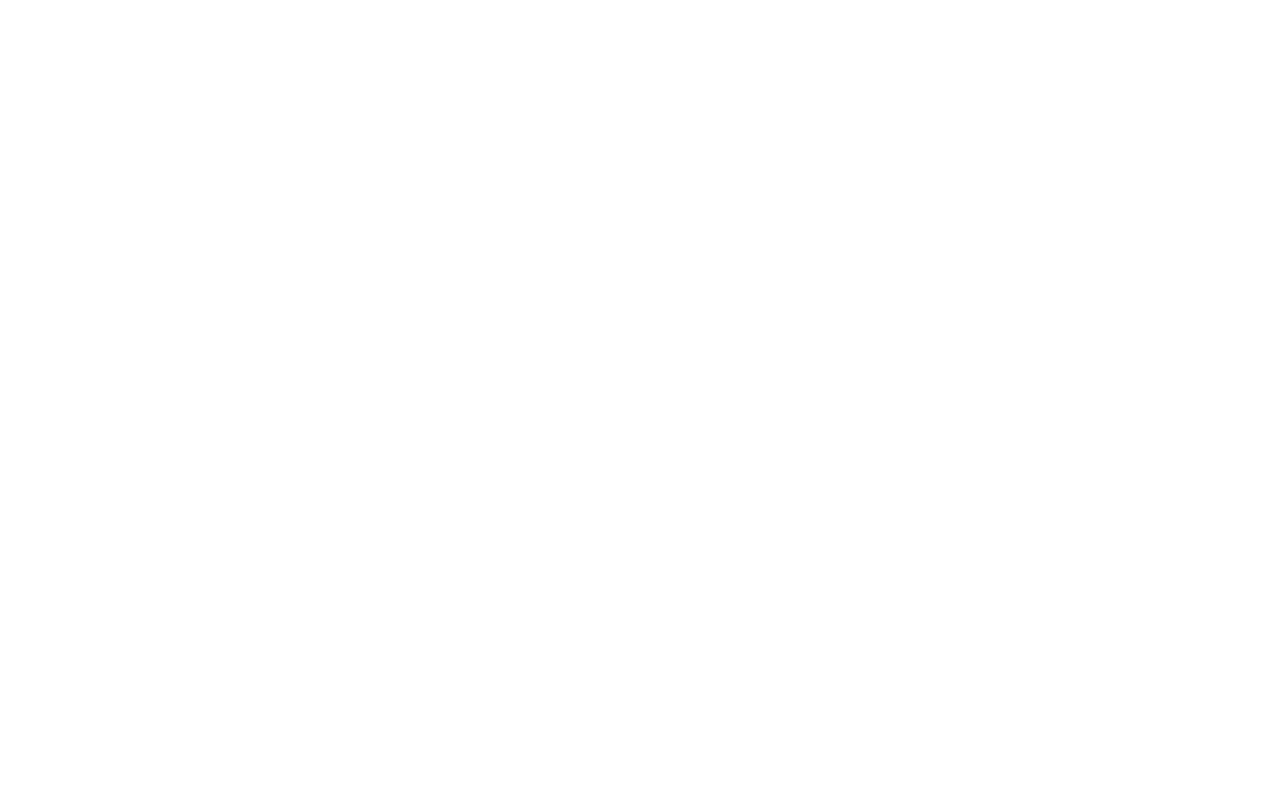
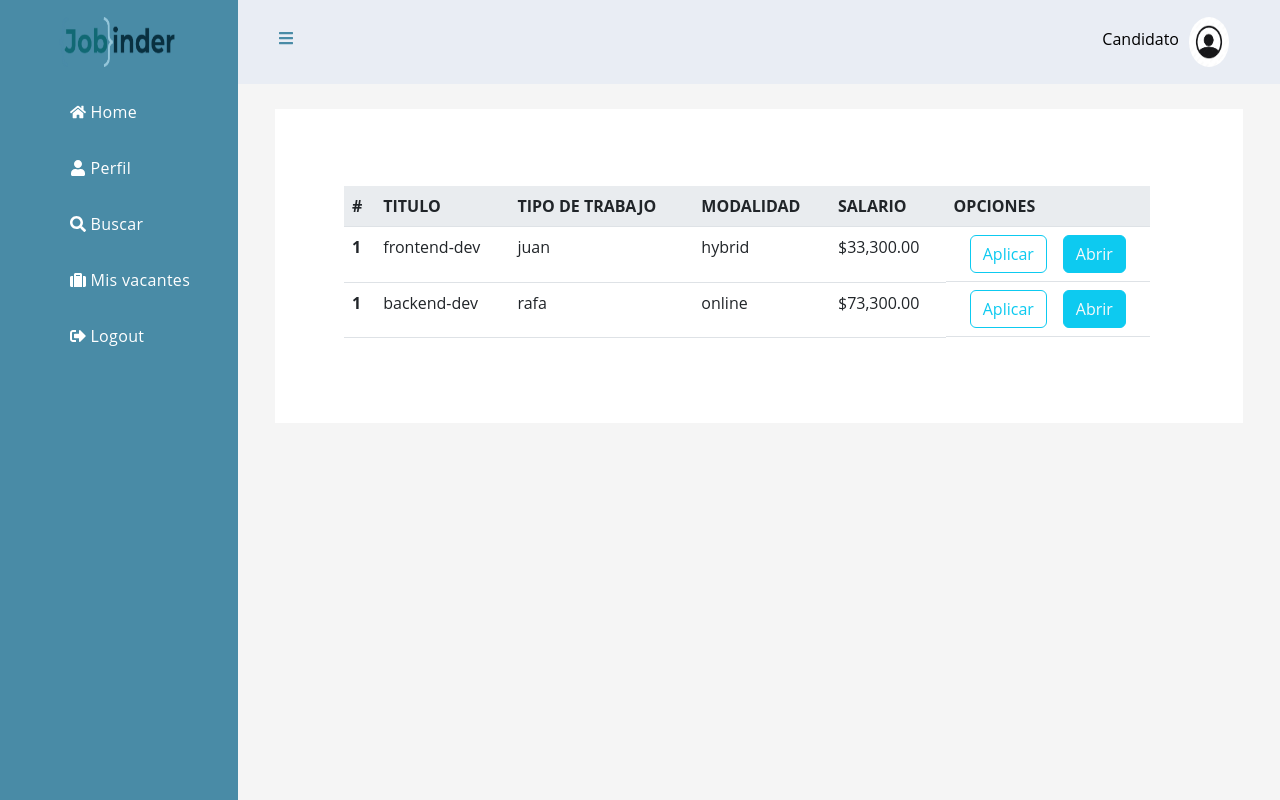
Before and after one commit to MASC95/Kodemia23g, a React (Create React App) app: page /dashboard-candidato/SearchList in a window 1280 px wide. Before the commit this address had no page. Built offline with nearby package versions, Linux system fonts and the light colour scheme.

Commit message:
nuevos cambios

```diff
--- a/src/App.js
+++ b/src/App.js
@@ -17,12 +17,13 @@ import ProfileRecruiter from './componentes/Recruiter/Profile/ProfileRecruiter';
 import Vacancy from './componentes/Recruiter/Vacancy/Vacancy';
 import Match from './componentes/Recruiter/Match/Match';
 import AddVacancy from './componentes/Recruiter/Vacancy/AddVacancy';
-
+import FormRecruiter from './componentes/Candidate/ProfileCandidate/Form/FormRecruiter';
+import ListBuscar from './componentes/Candidate/BuscarCandidate/ListBuscar';
 function App() {
   return (
     <div className="App">
 
-        <Routes>
+<Routes>
           <Route path="/" element={<Mains/>}/>
 
           <Route path='login-candidato' element={<LoginCandidate />}/>
@@ -30,6 +31,7 @@ function App() {
           <Route path='dashboard-candidato' element={<DashboardCandidate />}>
             <Route path='home' element={<HomeCandidate/>}/>
             <Route path='profile' element={<ProfileCandidate />}/>
+		        <Route path ='SearchList' element ={<ListBuscar/>}/>
           </Route>
           {/* aqui las rutas de la seccion reclutador */}
           {/* <Route path='dashboard-reclutador' element={<DashboardRecruiter />}>
@@ -45,7 +47,6 @@ function App() {
             </Route>
 
         </Routes>
-      {/* <Footer/>  */}
     </div>
 
   );
--- a/src/componentes/Candidate/BuscarCandidate/ListBuscar.js
+++ b/src/componentes/Candidate/BuscarCandidate/ListBuscar.js
@@ -1,7 +1,50 @@
-import React from "react";
+import React, { useEffect, useState } from "react";
 import './scss/style.scss'
 import { Link } from "react-router-dom";
+import axios from "axios";
+import '../Alerts/Alert'
 export const ListBuscar=()=>{
+    const data = [{
+        id: '23',
+        title: 'frontend-dev',
+        type: "juan",
+        modality: 'hybrid',
+        income: '$33,300.00',
+    },
+    {
+        id: '24',
+        title: 'backend-dev',
+        type: "rafa",
+        modality: 'online',
+        income: '$73,300.00',
+    }
+]
+
+
+
+    const VacanciesTable =()=>{
+    const [vacancies, setVacancies] = useState([]);
+   /*  const [showAlert, setShowAlert] = useState(false); */
+    useEffect(() => {
+        const fetchVacancies = async () => {
+          try {
+            const response = await axios.get("URL_DEL_ENDPOINT_DE_VACANTES");
+            setVacancies(response.data);
+          } catch (error) {
+            console.log(error);
+          }
+        };
+
+        fetchVacancies();
+      }, []);
+
+   /*    const handleApply = () => {
+
+        setShowAlert(true);
+      }; */
+}
+
+
     return(
         <>
             <div className="container mt-2 p-5 w-100 " id="formGral">
@@ -19,25 +62,27 @@ export const ListBuscar=()=>{
                     </tr>
                 </thead>
                 <tbody>
-                    <tr>
+                    {data.map(item => (<tr key={item.id
+                    }>
                     <th scope="row">1</th>
-                    <td>Mark</td>
-                    <td>Otto</td>
-                    <td>Mark</td>
-                    <td>Otto</td>
+                    <td >{item.title}</td>
+                    <td>{item.type}</td>
+                    <td>{item.modality}</td>
+                    <td>{item.income}</td>
                     <td className="options_buttons d-flex justify-content-center gap-3">
-                          <button type="submit" className="btn btn-outline-info buscar">Aplicar</button>
+                          <button type="submit" className="btn btn-outline-info buscar" onClick={ () => alert(item.id)}>Aplicar</button>
                         <Link to="/welcome-candidate/search-vacancy">
                           <button type="submit" href="" className="btn btn-info text-light">Abrir</button>
                         </Link>
                     </td>
-                    </tr>
+                    </tr>))}
                 </tbody>
             </table>
             </div>
         </div>
 
         </div>
+      {/*   {showAlert && <Alert />} */}
         </>
     )
 }
--- a/src/componentes/Candidate/ProfileCandidate/scss/style.scss
+++ b/src/componentes/Candidate/ProfileCandidate/scss/style.scss
@@ -1,5 +1,28 @@
 @import './_mobile';
-.container_image img{
-    width: 200px;
-    height: 200px;
+
+@mixin center{
+    display: flex;
+    justify-content: center;
+    align-items: center;
 }
+.container_image{
+    width: 30%;
+    height: 20%;
+    .ppic-container{
+        @include center();
+    }
+    .allowed-files{
+        @include center();
+    }
+    .buttons-actions{
+        width: 100%;
+        .button{
+            width: 65%;
+            height: 35%;
+            @include center();
+
+        }
+    }
+
+
+}
```
Also changed, not shown: src/componentes/Candidate/EndpointsCandidate/endpoints.js (+9 -0 lines), src/componentes/Candidate/ProfileCandidate/Form/FormRecruiter.js (+114 -49 lines).
